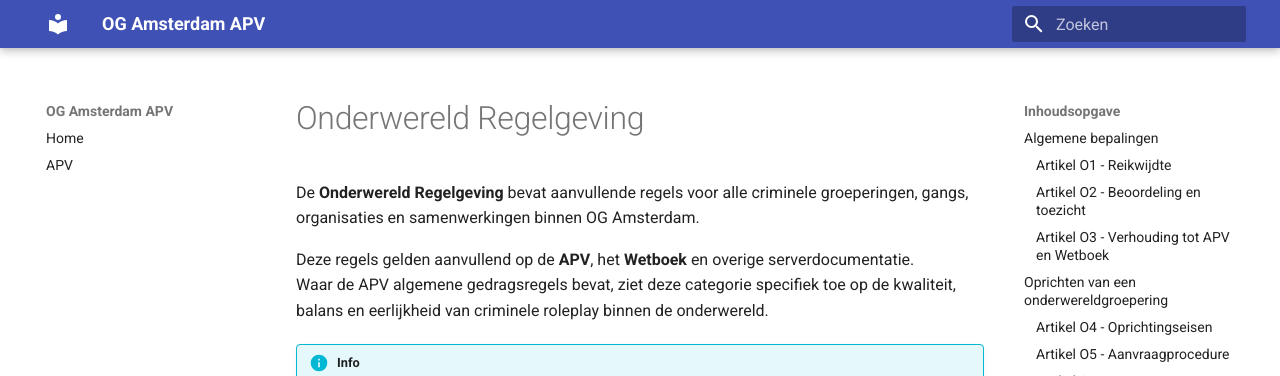
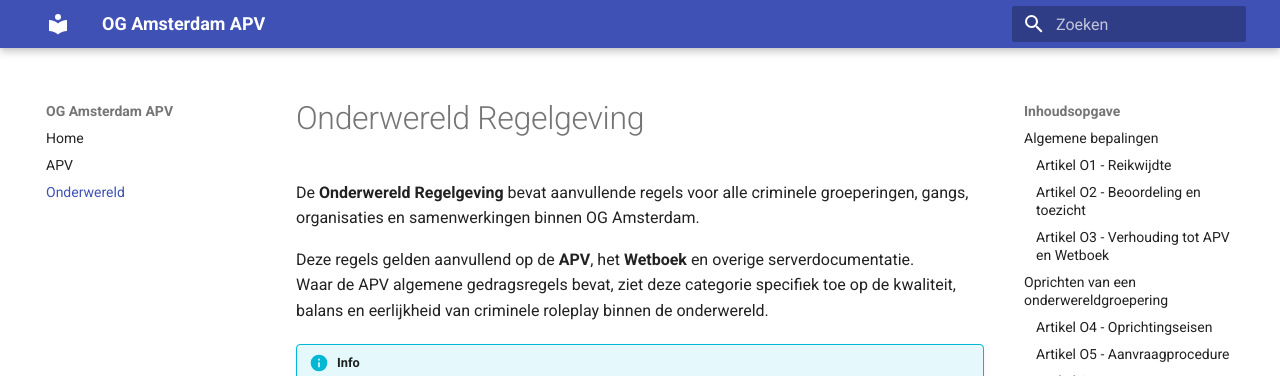
Before and after one commit to ogamsterdam/apv, an MkDocs documentation site: the page built from docs/onderwereld.md, in a window 1280 px wide. Shown: the top 376 px of the page. Built offline with MkDocs 1.6.1 and Material for MkDocs 9.7.7, drawn with Linux system fonts in a browser that asks for light colours.

Commit message:
Update mkdocs.yml

```diff
--- a/mkdocs.yml
+++ b/mkdocs.yml
@@ -14,3 +14,4 @@ markdown_extensions:
 nav:
   - Home: index.md
   - APV: apv.md
+  - Onderwereld: onderwereld.md
```
